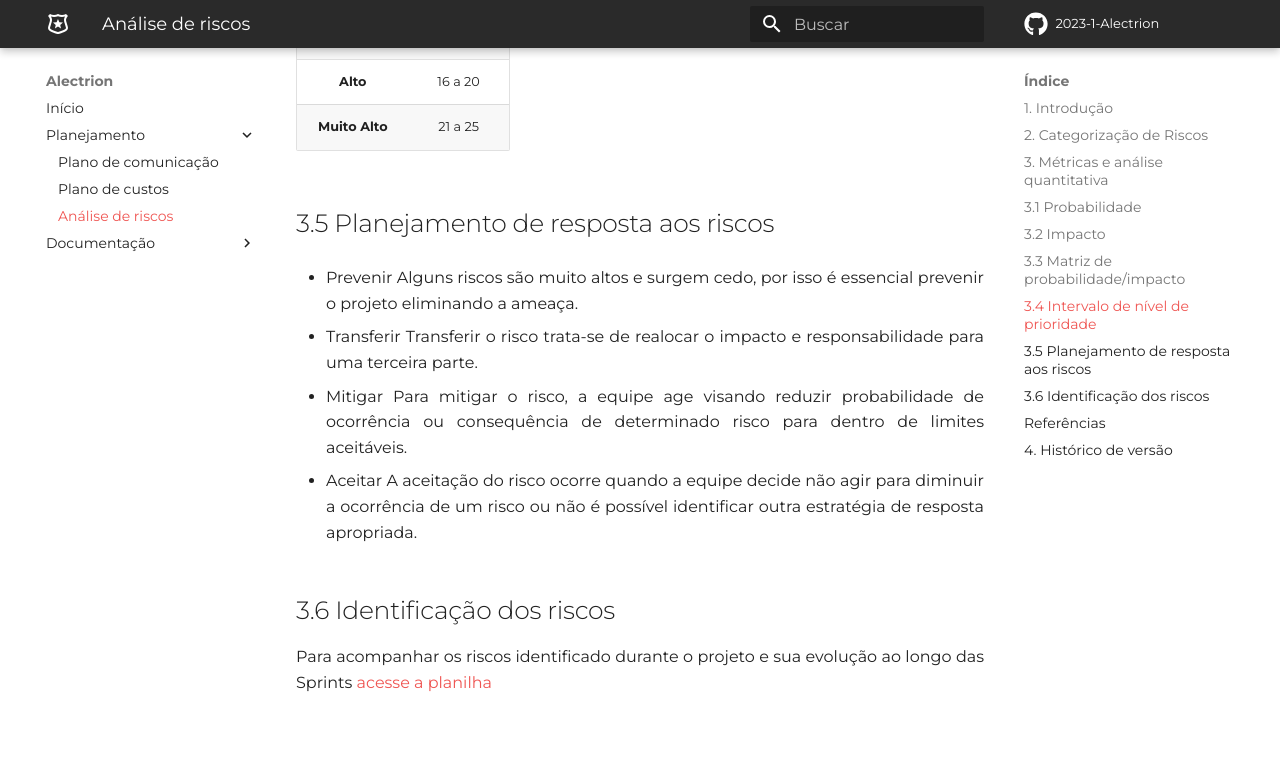
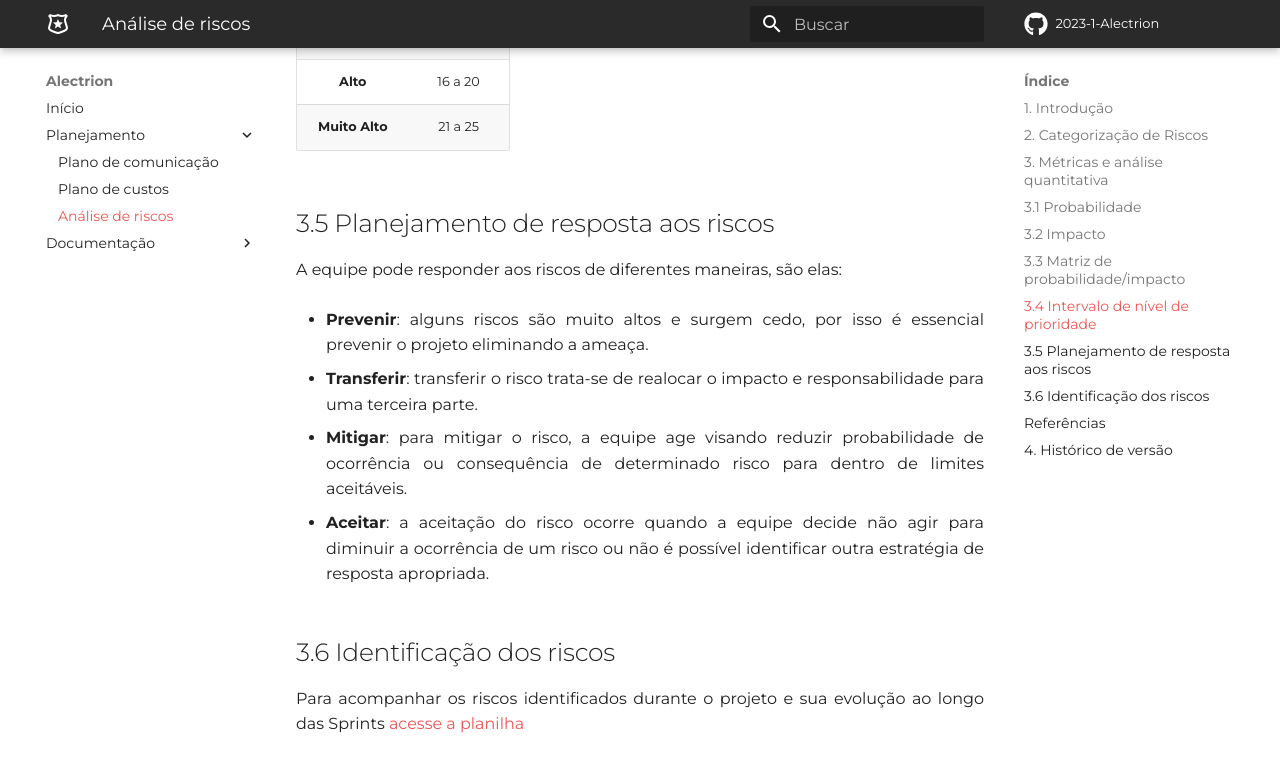
Before and after one commit to fga-eps-mds/2023-1-Alectrion-DOC, an MkDocs documentation site: the page built from docs/plano-riscos.md, in a window 1280 px wide and 900 px high, scrolled down 2856 px, cut to the strip 0-822 px from the top of the window. Shown: the top 772 px of the strip. Built offline with MkDocs 1.6.1 and Material for MkDocs 9.7.7, drawn with Linux system fonts in a browser that asks for light colours; some web fonts are replaced; comment, search, counter and statistics services are not loaded.

Commit message:
#12 doc: ajustado texto dos itens 3.5 e 3.6

```diff
--- a/docs/plano-riscos.md
+++ b/docs/plano-riscos.md
@@ -65,21 +65,19 @@ Dada a matriz de probabilidade/impacto define-se um nível de prioridade para os
 
 ## 3.5 Planejamento de resposta aos riscos
 
-* Prevenir
-Alguns riscos são muito altos e surgem cedo, por isso é essencial prevenir o projeto eliminando a ameaça.
+A equipe pode responder aos riscos de diferentes maneiras, são elas:
 
-* Transferir
-Transferir o risco trata-se de realocar o impacto e responsabilidade para uma terceira parte.
+* **Prevenir**: alguns riscos são muito altos e surgem cedo, por isso é essencial prevenir o projeto eliminando a ameaça.
 
-* Mitigar
-Para mitigar o risco, a equipe age visando reduzir probabilidade de ocorrência ou consequência de determinado risco para dentro de limites aceitáveis.
+* **Transferir**: transferir o risco trata-se de realocar o impacto e responsabilidade para uma terceira parte.
 
-* Aceitar
-A aceitação do risco ocorre quando a equipe decide não agir para diminuir a ocorrência de um risco ou não é possível identificar outra estratégia de resposta apropriada.
+* **Mitigar**: para mitigar o risco, a equipe age visando reduzir probabilidade de ocorrência ou consequência de determinado risco para dentro de limites aceitáveis.
+
+* **Aceitar**: a aceitação do risco ocorre quando a equipe decide não agir para diminuir a ocorrência de um risco ou não é possível identificar outra estratégia de resposta apropriada.
 
 ## 3.6 Identificação dos riscos
 
-Para acompanhar os riscos identificado durante o projeto e sua evolução ao longo das Sprints [acesse a planilha](https://docs.google.com/spreadsheets/d/1A0uYLgSTOY6gE4mpim54irJJFwpybXkEjtH8Sig9-e4/edit?usp=sharing)
+Para acompanhar os riscos identificados durante o projeto e sua evolução ao longo das Sprints [acesse a planilha](https://docs.google.com/spreadsheets/d/1A0uYLgSTOY6gE4mpim54irJJFwpybXkEjtH8Sig9-e4/edit?usp=sharing)
 
 <iframe width="1200" height="1150" style="-webkit-transform:scale(0.8);-moz-transform-scale(0.8);" frameborder="0" scrolling="yes" src="https://docs.google.com/spreadsheets/d/1A0uYLgSTOY6gE4mpim54irJJFwpybXkEjtH8Sig9-e4/edit?usp=sharing"></iframe>
 
```
